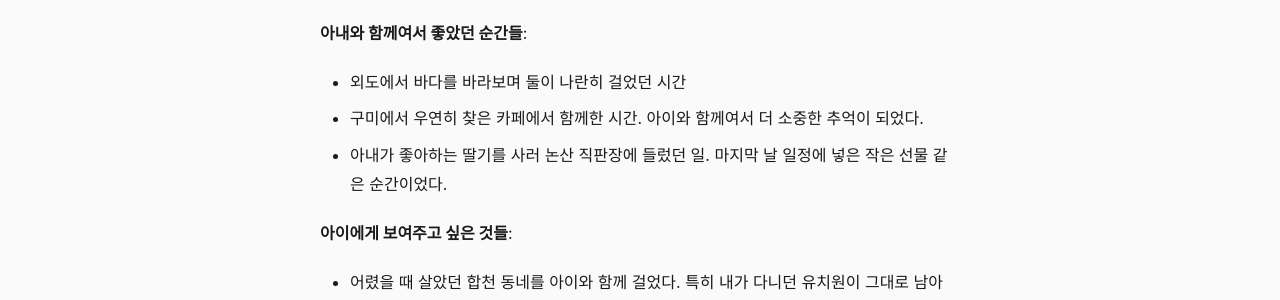
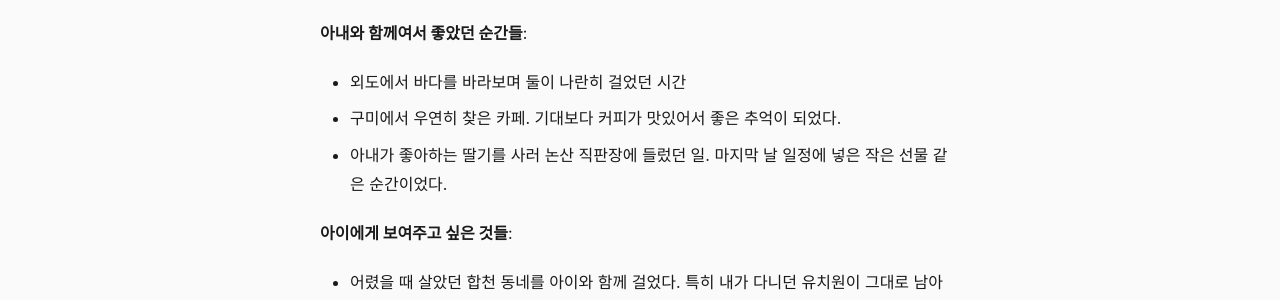
Before and after one commit to c-woojin/c-woojin.github.io, a Jekyll site: the page built from _posts/2026/2026-01-04-2025-family-trip-review.md, in a window 1280 px wide and 900 px high, scrolled down 1037 px. Shown: the part 152-452 px from the top of the window. Built offline with Jekyll 4.4.1, drawn with Linux system fonts in a browser that asks for light colours.

Commit message:
fix: update Gumi cafe - coffee was better than expected

```diff
--- a/_posts/2026/2026-01-04-2025-family-trip-review.md
+++ b/_posts/2026/2026-01-04-2025-family-trip-review.md
@@ -38,7 +38,7 @@ tags: [가족여행, 국내여행]
 
 **아내와 함께여서 좋았던 순간들**:
 - 외도에서 바다를 바라보며 둘이 나란히 걸었던 시간
-- 구미에서 우연히 찾은 카페에서 함께한 시간. 아이와 함께여서 더 소중한 추억이 되었다.
+- 구미에서 우연히 찾은 카페. 기대보다 커피가 맛있어서 좋은 추억이 되었다.
 - 아내가 좋아하는 딸기를 사러 논산 직판장에 들렀던 일. 마지막 날 일정에 넣은 작은 선물 같은 순간이었다.
 
 **아이에게 보여주고 싶은 것들**:
```
